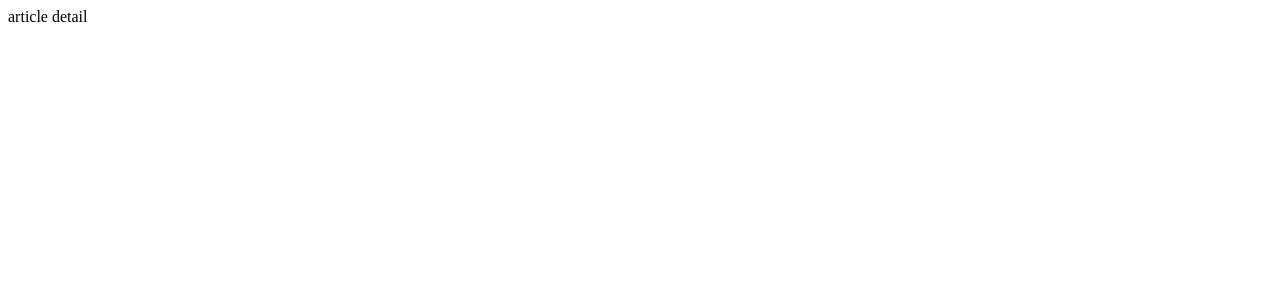
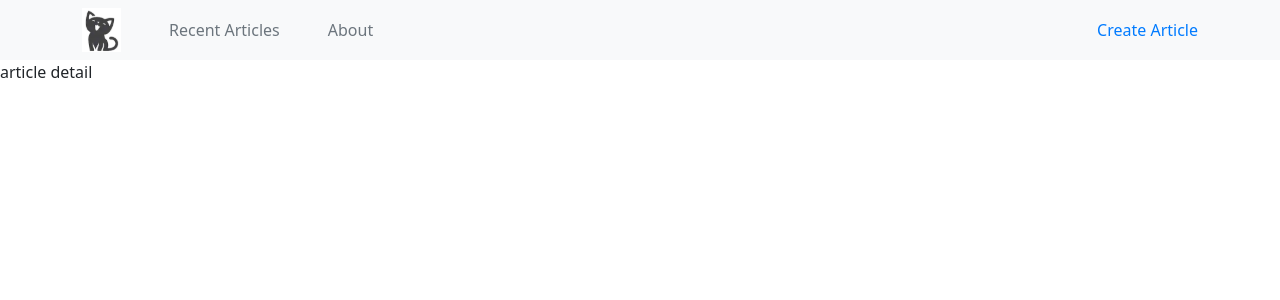
Before and after one commit to kocmidovam/blog-app, a React (Create React App) app: page /detail/1 in a window 1280 px wide. Shown: the top 300 px of the page. Built offline with nearby package versions, Linux system fonts and the light colour scheme; no server answers.

Commit message:
add header compoent and setup bootstrap and sass

```diff
--- a/package.json
+++ b/package.json
@@ -16,6 +16,7 @@
     "react-dom": "^17.0.2",
     "react-router-dom": "^6.2.1",
     "react-scripts": "5.0.0",
+    "sass": "^1.48.0",
     "typescript": "^4.5.4",
     "web-vitals": "^2.1.3"
   },
--- a/src/App.tsx
+++ b/src/App.tsx
@@ -1,5 +1,6 @@
 import React from "react";
 import { Routes, Route } from "react-router-dom";
+import Header from "./components/Header";
 import AdminArticleList from "./pages/AdminArticleList";
 import ArticleCreate from "./pages/ArticleCreate";
 import ArticleDetail from "./pages/ArticleDetail";
@@ -8,6 +9,7 @@ import ArticleList from "./pages/ArticleList";
 function App() {
   return (
     <div className='App'>
+      <Header />
       <Routes>
         <Route path='/' element={<ArticleList />} />
         <Route path='/create' element={<ArticleCreate />} />
--- /dev/null
+++ b/src/components/Header.tsx
@@ -0,0 +1,27 @@
+import React from "react";
+import { NavLink } from "react-router-dom";
+import logo from "../assets/images/logo.svg";
+
+const Header = () => {
+  return (
+    <nav className=' bg-gray p-2'>
+      <div className='container d-flex justify-content-between align-items-center'>
+        <div className="d-flex align-items-center">
+          <div className="me-5">
+            <img src={logo} alt='Logo' className="w-100" />
+          </div>
+
+          <NavLink to='/' className='me-5 link-secondary'>
+            Recent Articles
+          </NavLink>
+          <NavLink to='/about'>About</NavLink>
+        </div>
+        <div>
+          <NavLink to='/create' className='create'>Create Article</NavLink>
+        </div>
+      </div>
+    </nav>
+  );
+};
+
+export default Header;
--- /dev/null
+++ b/src/custom.scss
@@ -0,0 +1,21 @@
+// here I can rewrite bootstrap variables
+
+$theme-colors: (
+  "gray": #F8F9FA,
+);
+
+a {
+  text-decoration: none !important;
+  color: #6C757D !important;
+}
+
+.active {
+  color: #212529 !important;
+}
+
+.create {
+  color: #007BFF !important;
+}
+
+
+@import '~bootstrap/scss/bootstrap.scss';
--- a/src/index.tsx
+++ b/src/index.tsx
@@ -3,6 +3,9 @@ import ReactDOM from 'react-dom';
 import App from './App';
 import { BrowserRouter } from "react-router-dom";
 import reportWebVitals from './reportWebVitals';
+// import 'bootstrap/dist/css/bootstrap.min.css' - default bootstrap import
+// below I import my styles where I include also default bootsrap classes
+import './custom.scss'
 
 ReactDOM.render(
   <BrowserRouter>
```
Also changed, not shown: src/assets/images/logo.svg (added), 1 other file (tests, documents, lock files or other folders).
